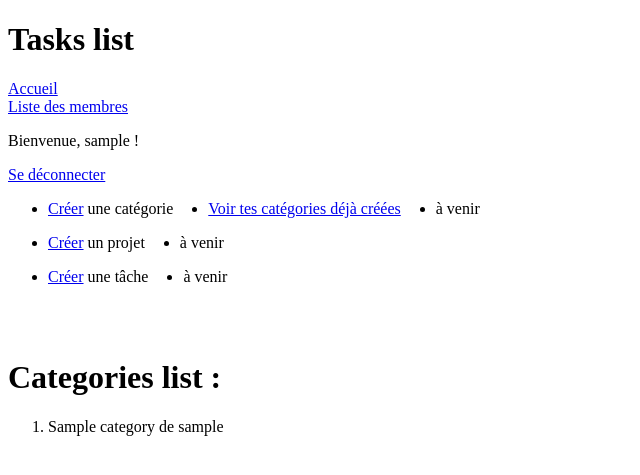
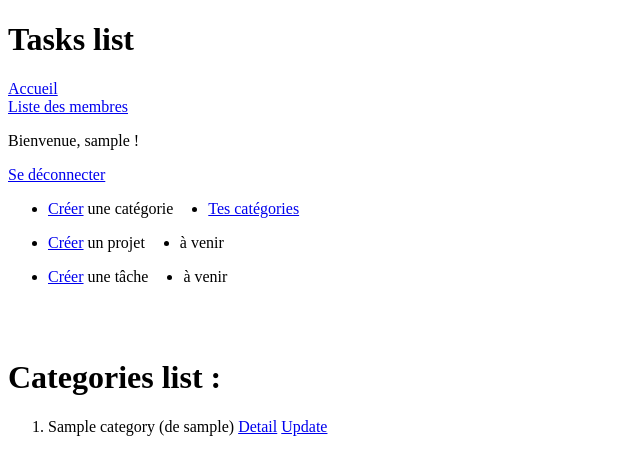
Before and after one commit to jeanfimollheger/firstdeployement, a Django app: page /tasks/category_list/ in a window 1280 px wide. Shown: the top 475 px of the page, without its empty margins (0-640 px from the left). Run offline with Django 4.2, Linux system fonts and the light colour scheme; a user stored in the database is signed in; tables that the repository leaves empty hold one stand-in row (values such as "Sample post").

Commit message:
category : detail & update with link

```diff
--- /dev/null
+++ b/tasks_list/templates/tasks_list/category_detail.html
@@ -0,0 +1,6 @@
+{% extends 'base.html' %}
+
+{% block content %}
+<h2>{{ category.name }}</h2>
+<p>({{ category.author }})</p>
+{% endblock %}
--- a/tasks_list/templates/tasks_list/category_list.html
+++ b/tasks_list/templates/tasks_list/category_list.html
@@ -5,7 +5,9 @@
     {% for category in categories %}
       <div class="category">
         <ol>
-        <li>{{ category.name }} de {{ category.author }}</li>
+        <li>{{ category.name }} (de {{ category.author }})
+          <a href="{% url 'category_detail' category.slug %}">Detail</a>
+          <a href="{% url 'category_update' category.slug %}">Update</a></li>
       </ol>
       </div>
     {% endfor %}
--- a/tasks_list/urls.py
+++ b/tasks_list/urls.py
@@ -1,11 +1,12 @@
 from django.urls import path
-from .views import TaskCreateView, CategoryCreateView, ProjectCreateView, CategoryListView
-
+from .views import TaskCreateView, CategoryCreateView, ProjectCreateView, CategoryListView, CategoryDetailView,CategoryUpdateView
 urlpatterns = [
     path('category_create/', CategoryCreateView.as_view(), name='category_create'),
     path('task_create/', TaskCreateView.as_view(), name='task_create'),
     path('project_create/', ProjectCreateView.as_view(), name='project_create'),
     path('category_list/', CategoryListView.as_view(), name='category_list'),
+    path('category_detail/<slug:slug>/', CategoryDetailView.as_view(), name='category_detail'),
+    path('category_update/<slug:slug>/', CategoryUpdateView.as_view(), name='category_update'),
     #path('', TaskListView.as_view(), name='task_list'),
     #path('task/<slug:slug>/', TaskDetailView.as_view(), name='task_detail'),
     #path('task/<slug:slug>/update/', TaskUpdateView.as_view(), name='task_update'),
--- a/tasks_list/views.py
+++ b/tasks_list/views.py
@@ -1,4 +1,4 @@
-from django.views.generic import CreateView, ListView, UpdateView
+from django.views.generic import CreateView, ListView, UpdateView, DetailView, DeleteView
 from django.urls import reverse_lazy, reverse
 from .models import Task, Category, Project
 from .forms import TaskCreationForm, CategoryCreationForm
@@ -6,13 +6,6 @@ from django.contrib.auth.mixins import LoginRequiredMixin, UserPassesTestMixin
 """Ces mixins assurent que l'utilisateur est connecté et qu'il passe un test
   spécifique avant d'accéder à la vue"""
 from .models import Category
-
-
-class TaskCreateView(CreateView):
-  model= Task
-  form_class= TaskCreationForm
-  template_name= ('tasks_list/task_form.html')
-  success_url=reverse_lazy('home')
 
 
 class CategoryCreateView(CreateView):
@@ -30,6 +23,20 @@ class CategoryCreateView(CreateView):
     context = super().get_context_data(*args, **kwargs)
     context['action'] = 'create'
     return context
+
+
+class CategoryDetailView(LoginRequiredMixin, UserPassesTestMixin,DetailView):
+  model= Category
+  template_name= ('tasks_list/category_detail.html')
+  context_object_name= 'category'
+
+  def get_queryset(self):
+      # Filtrer les catégories par l'utilisateur connecté
+      return Category.objects.filter(author=self.request.user)
+
+  def test_func(self):
+      category = self.get_object()
+      return self.request.user == category.author
 
 
 class CategoryListView(ListView):
@@ -53,6 +60,10 @@ class CategoryUpdateView(LoginRequiredMixin, UserPassesTestMixin,UpdateView):
   def get_queryset(self):
      return Category.objects.filter(author=self.request.user)
 
+  def test_func(self):
+      category = self.get_object()
+      return self.request.user == category.author
+
   def get_context_data(self, *args, **kwargs):
     context = super().get_context_data(*args, **kwargs)
     context['action'] = 'update'
@@ -66,6 +77,11 @@ class ProjectCreateView(CreateView):
   success_url=reverse_lazy('home')
 
 
+class TaskCreateView(CreateView):
+  model= Task
+  form_class= TaskCreationForm
+  template_name= ('tasks_list/task_form.html')
+  success_url=reverse_lazy('home')
 
 class TaskListView(ListView):
   model= Task
--- a/templates/base.html
+++ b/templates/base.html
@@ -17,8 +17,7 @@
   <a href="{% url 'logout' %}">Se déconnecter</a>
   <ul style="display: flex; gap: 35px; padding: 10;">
     <li><a href="{% url 'category_create' %}">Créer</a> une catégorie</li>
-    <li><a href="{% url 'category_list' %}">Voir tes catégories déjà créées</a></li>
-    <li>à venir</li>
+    <li><a href="{% url 'category_list' %}">Tes catégories</a></li>
   </ul>
   <ul style="display: flex; gap: 35px; padding: 10;">
     <li><a href="{% url 'project_create' %}">Créer</a> un projet</li>
```
